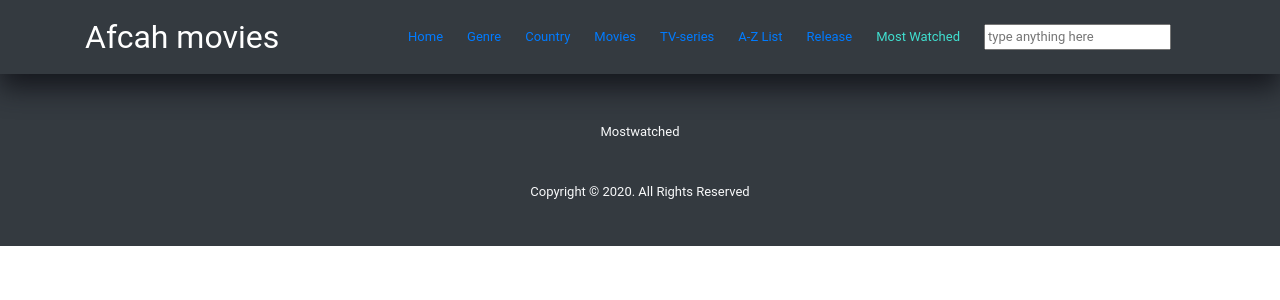
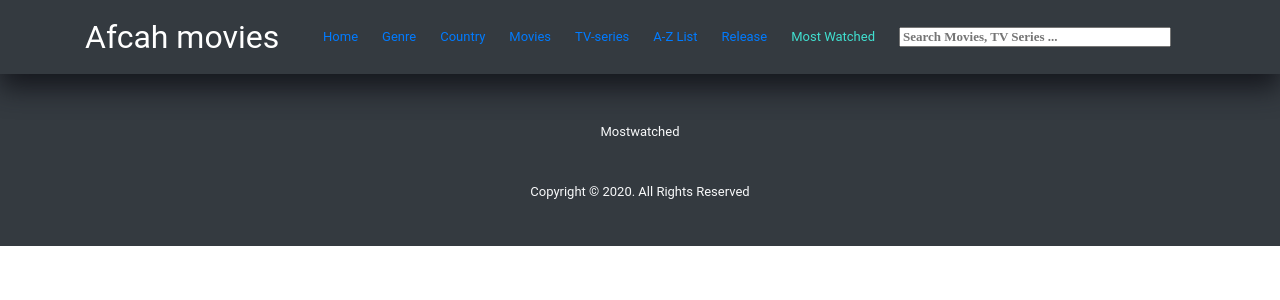
Before and after one commit to KhaleelZauroh/afcah, a React (Create React App) app: page /Mostwatched in a window 1280 px wide. Shown: the top 300 px of the page. Built offline with nearby package versions, Linux system fonts and the light colour scheme.

Commit message:
Update Navbar and Footer

```diff
--- a/src/components/reusable/Footer.js
+++ b/src/components/reusable/Footer.js
@@ -3,7 +3,7 @@ import React from 'react';
 function Footer() {
   return (
     <div>
-      <div className="row">
+      <div className="row footer">
         <div className="col-md-12">
         <div className="footer p-3 mt-4 text-center bg-dark text-light">
         Copyright © 2020. All Rights Reserved
--- a/src/components/reusable/Navbar.js
+++ b/src/components/reusable/Navbar.js
@@ -1,6 +1,7 @@
 import React from 'react';
 import {NavLink} from 'react-router-dom'
 import '../../../src/App.css'
+import { SearchForm } from '../Movie/SearchForm';
 
 function Navbar() {
   return (
@@ -65,7 +66,12 @@ function Navbar() {
             </NavLink>
 
             <li className="nav-item d-inline-block mr-4">
-<input placeholder="type anything here"/>
+            <input
+                    type="text"
+              className="fa fa-search"
+              name="searchText"
+              placeholder="Search Movies, TV Series ..."
+             />
             </li>
           </ul>
         </div>
```
